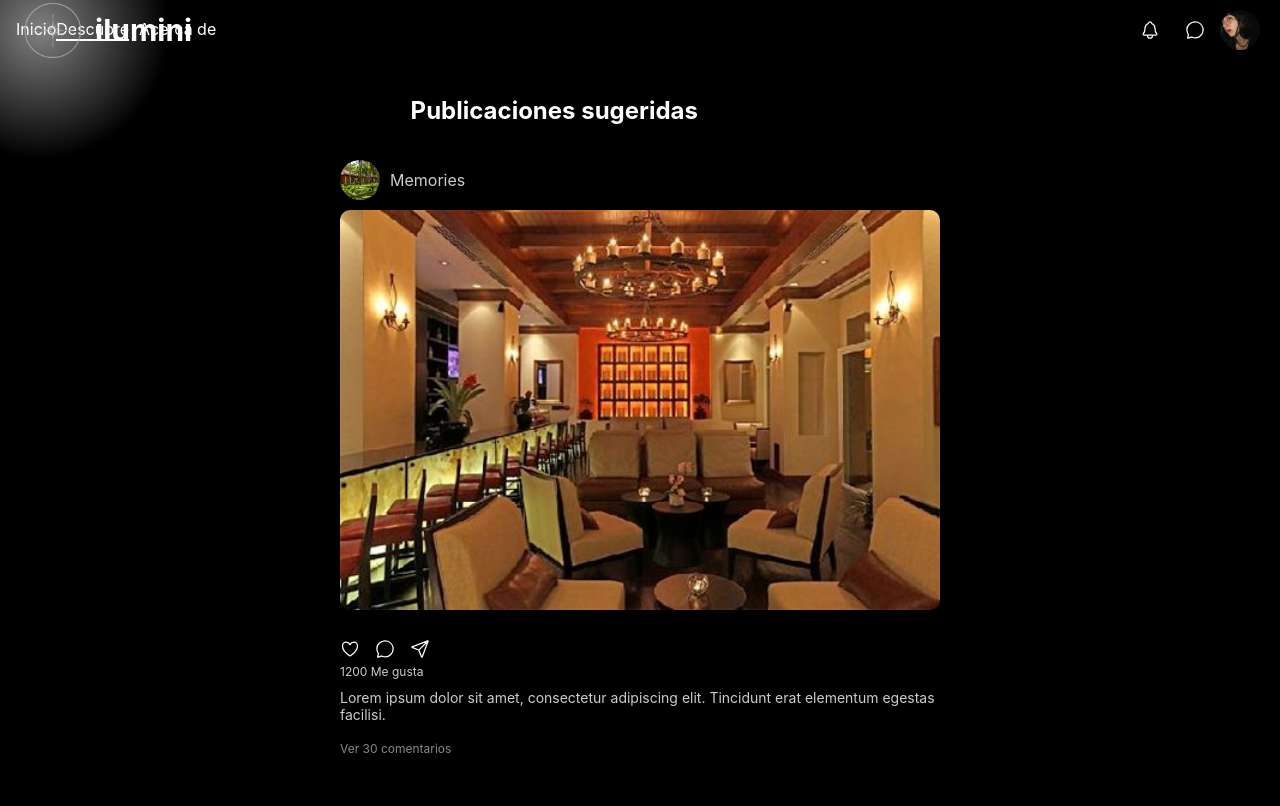
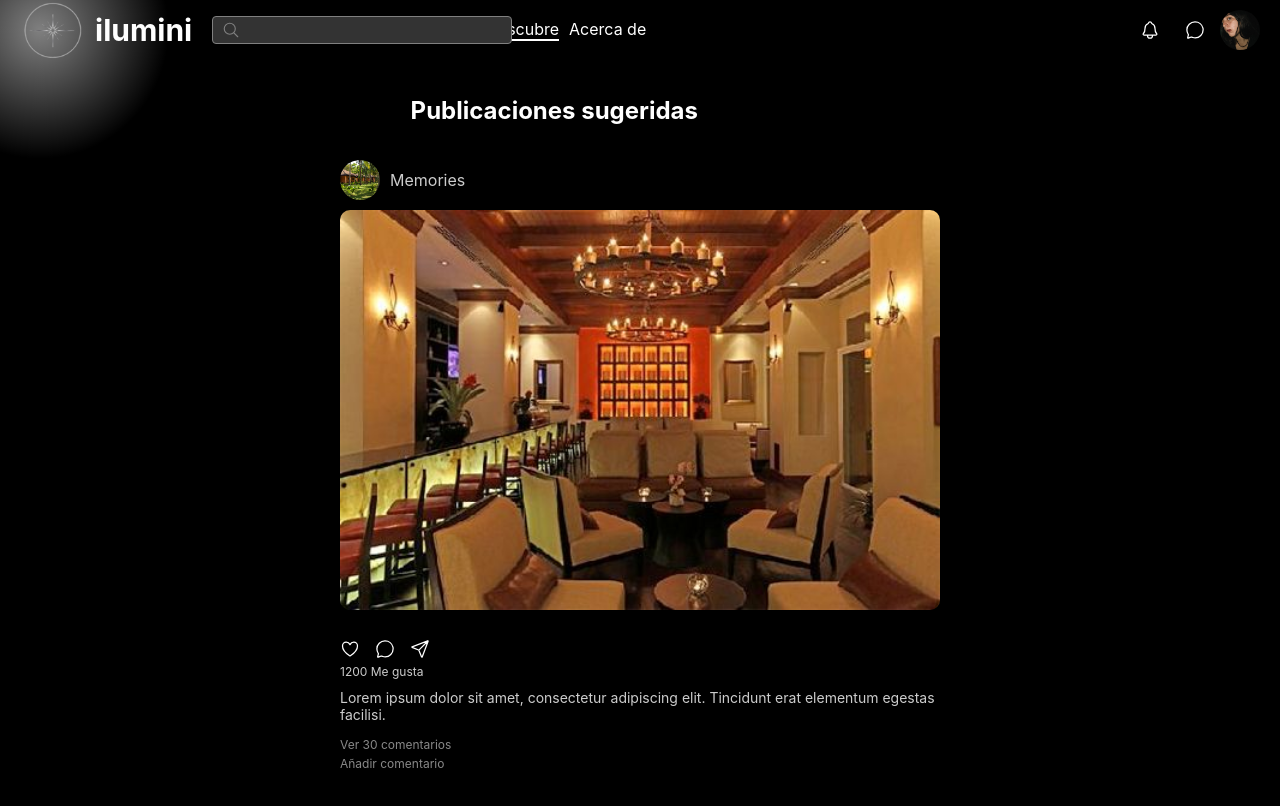
Before and after one commit to JaenR18/ilumini, a React (Create React App) app: page /discover in a window 1280 px wide. Shown: the top 806 px of the page. Built offline with nearby package versions, Linux system fonts and the light colour scheme.

Commit message:
add search bar

```diff
--- a/src/navigation/header.tsx
+++ b/src/navigation/header.tsx
@@ -1,7 +1,6 @@
-// src/components/Header.tsx
 import React from 'react';
 import { Link, useLocation, useNavigate } from 'react-router-dom';
-import { IoChatbubbleOutline, IoNotificationsOutline } from 'react-icons/io5'; // Importamos el icono de notificaciones
+import { IoChatbubbleOutline, IoNotificationsOutline, IoSearchOutline } from 'react-icons/io5';
 import starLogo from '../images/logoStar.png';
 import profilePic from '../images/me.jpg';
 import theme from '../theme';
@@ -24,6 +23,15 @@ const Header: React.FC = () => {
                 <div style={theme.logoBackground}></div>
                 <img src={starLogo} alt="Ilumini Logo" style={theme.logo} />
                 <span style={theme.logoText}>ilumini</span>
+
+
+                <div style={theme.searchContainer}>
+                    <IoSearchOutline style={theme.searchIcon} />
+                    <input
+                        type="search"
+                        style={theme.searchInput}
+                    />
+                </div>
             </div>
             <nav style={theme.nav}>
                 <Link to="/" style={{ ...theme.link, ...(location.pathname === "/" && theme.activeLink) }}>Inicio</Link>
@@ -31,7 +39,7 @@ const Header: React.FC = () => {
                 <Link to="/reserve" style={{ ...theme.link, ...theme.linkWithMargin, ...(location.pathname === "/reserve" && theme.activeLink) }}>Acerca de</Link>
             </nav>
             <div style={theme.rightIcons}>
-                <IoNotificationsOutline style={theme.icon} onClick={handleNotificationsClick} /> {/* Icono de notificaciones */}
+                <IoNotificationsOutline style={theme.icon} onClick={handleNotificationsClick} />
                 <IoChatbubbleOutline style={{ ...theme.icon, marginLeft: '10px' }} onClick={handleMessagesClick} />
                 <img src={profilePic} alt="Profile" style={theme.profilePic} />
             </div>
--- a/src/screens/discover/discover.tsx
+++ b/src/screens/discover/discover.tsx
@@ -33,15 +33,14 @@ const Discover: React.FC = () => {
                         </div>
                         <span style={styles.likeText}>{post.likes} Me gusta</span>
                         <p style={styles.postDescription}>{post.description}</p>
-                        <span style={styles.commentsLink}>Ver 30 comentarios</span>
+                        <span style={styles.commentsText}>Ver 30 comentarios</span>
+                        <span style={styles.addCommentText}>Añadir comentario</span>
                     </div>
                 </div>
             ))}
         </div>
     );
 };
-
-
 
 const styles = {
     container: {
@@ -58,11 +57,11 @@ const styles = {
         fontWeight: 'bold',
         marginBottom: '20px',
         color: '#fff',
-        width: '37%', // pos del titulo
+        width: '37%',
         textAlign: 'left',
     } as React.CSSProperties,
     postCard: {
-        backgroundColor: 'black', // el negro del fondo
+        backgroundColor: 'black',
         borderRadius: '10px',
         width: '600px',
         padding: '15px',
@@ -115,11 +114,17 @@ const styles = {
         color: '#ccc',
         marginTop: '10px',
     } as React.CSSProperties,
-    commentsLink: {
+    commentsText: {
         fontSize: '12px',
         color: '#888',
-        cursor: 'pointer',
         marginTop: '8px',
+        display: 'block',
+    } as React.CSSProperties,
+    addCommentText: {
+        fontSize: '12px',
+        color: '#888',
+        marginTop: '4px',
+        display: 'block',
     } as React.CSSProperties,
 };
 
--- a/src/theme.tsx
+++ b/src/theme.tsx
@@ -41,7 +41,7 @@ const theme = {
     } as React.CSSProperties,
     nav: {
         display: 'flex',
-        marginLeft:'60px'
+        marginLeft:'600px'//para que este al otro lado de la screen
     } as React.CSSProperties,
     link: {
         textDecoration: 'none',
@@ -70,6 +70,30 @@ const theme = {
         borderRadius: '50%',
         objectFit: 'cover',
     } as React.CSSProperties,
+    searchContainer: {
+        display: 'flex',
+        alignItems: 'center',
+        position: 'relative',
+        marginLeft: '20px',
+        width: '300px',
+    } as React.CSSProperties,
+
+    searchIcon: { //icono search
+        position: 'absolute',
+        left: '10px',
+        color: 'gray',
+        fontSize: '18px',
+    } as React.CSSProperties,
+
+    searchInput: {
+        padding: '5px 10px 5px 30px', // spacio del icono y el texto
+        fontSize: '14px',
+        borderRadius: '4px',
+        border: '1px solid gray',
+        backgroundColor: '#333',
+        color: '#fff',
+        width: '100%',
+    } as React.CSSProperties,
 };
 
 export default theme;
```
